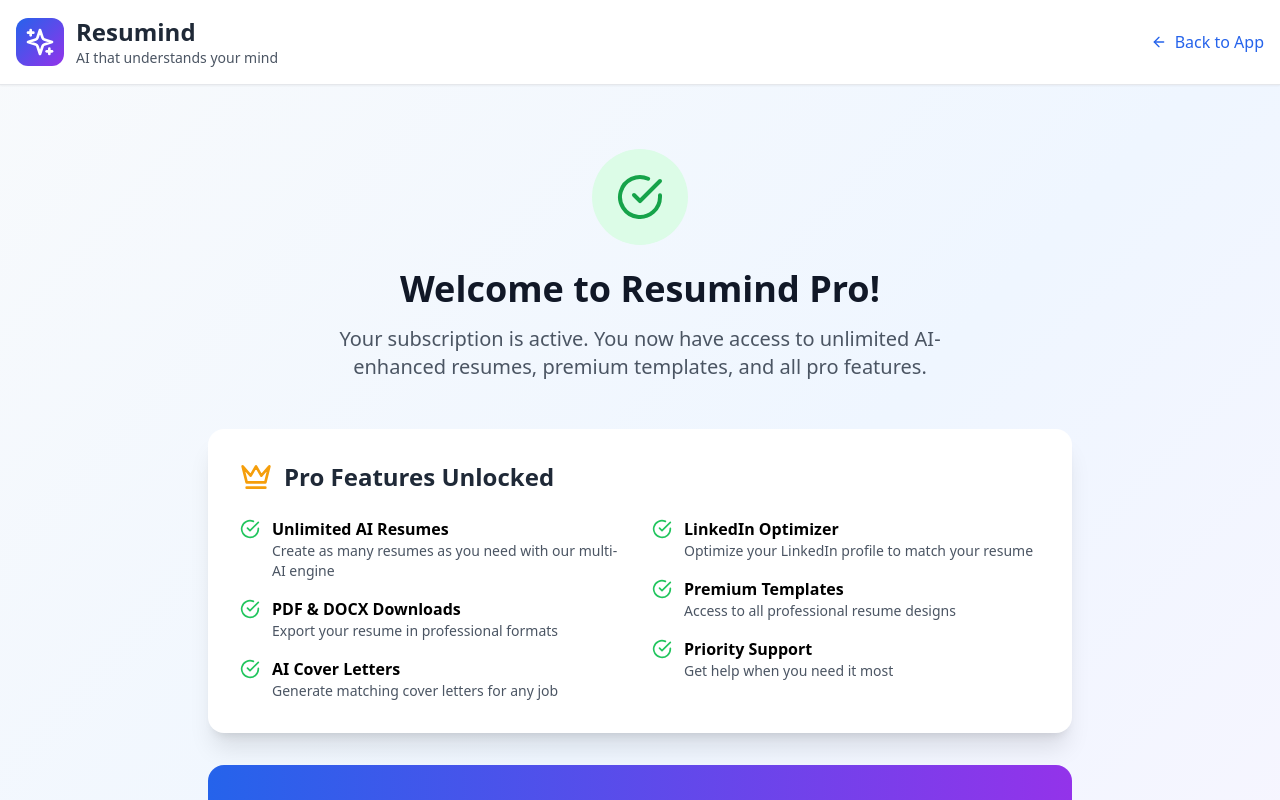
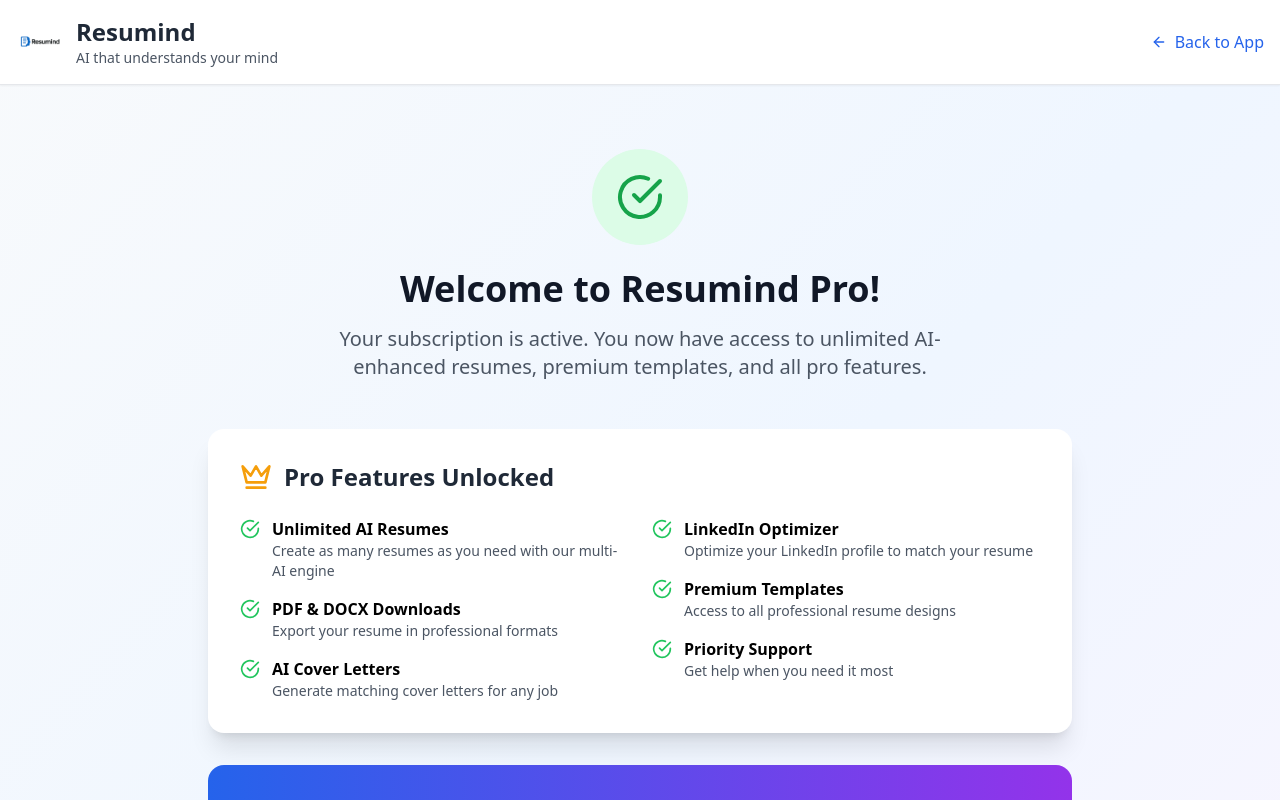
Before and after one commit to Annas82200/ai-resume-builder, a Next.js app in the folder ai-resume-builder/frontend/: page /success in a window 1280 px wide. Shown: the top 800 px of the page. Built offline with nearby package versions, Linux system fonts and the light colour scheme.

Commit message:
Update page.jsx

```diff
--- a/ai-resume-builder/frontend/app/success/page.jsx
+++ b/ai-resume-builder/frontend/app/success/page.jsx
@@ -20,9 +20,11 @@
         <div className="max-w-7xl mx-auto px-4 py-4">
           <div className="flex items-center justify-between">
             <div className="flex items-center gap-3">
-              <div className="w-12 h-12 bg-gradient-to-br from-blue-600 to-purple-600 rounded-xl flex items-center justify-center">
-                <Sparkles className="w-8 h-8 text-white" />
-              </div>
+              <img
+                src="/logo.png"
+                alt="Resumind Logo"
+                className="w-12 h-12 object-contain"
+              />
               <div>
                 <h1 className="text-2xl font-bold text-gray-800">Resumind</h1>
                 <p className="text-sm text-gray-600">AI that understands your mind</p>
```
